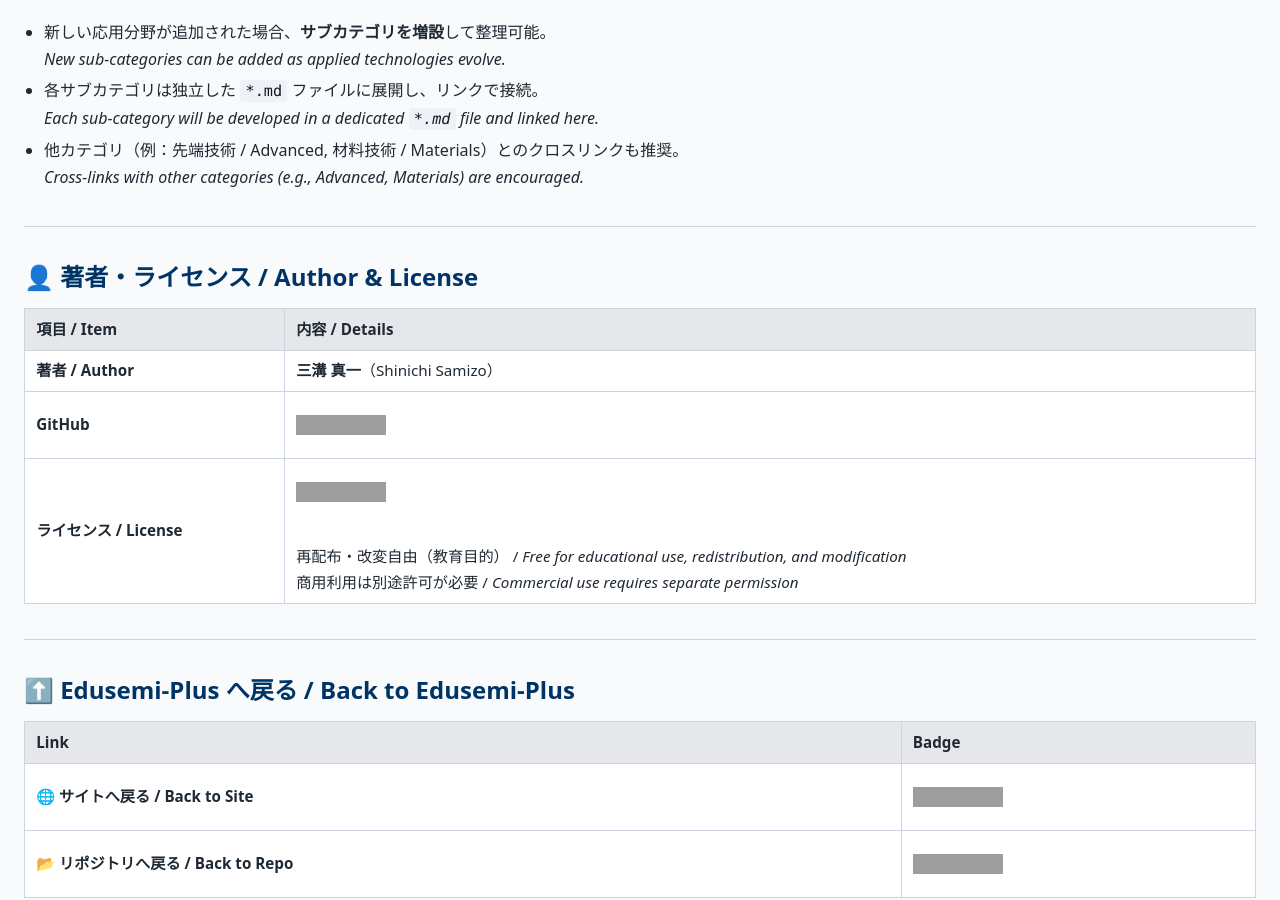
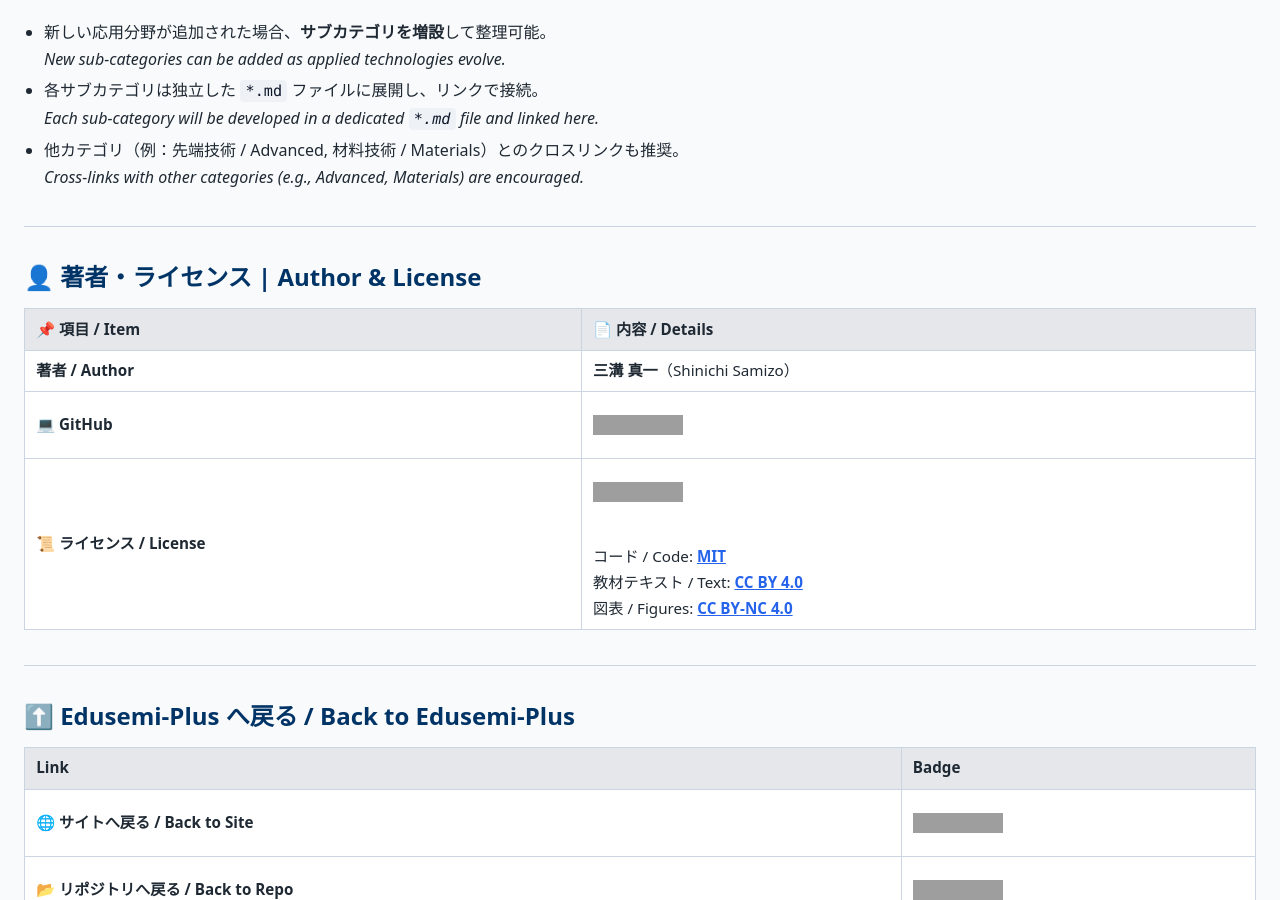
Before and after one commit to Samizo-AITL/Edusemi-Plus, a Jekyll site: the page built from applied-devices/index.md, in a window 1280 px wide and 900 px high, scrolled down 1322 px. Built offline with Jekyll 4.4.1, drawn with Linux system fonts in a browser that asks for light colours; grey boxes are pictures that could not be loaded.

Commit message:
Update index.md

```diff
--- a/applied-devices/index.md
+++ b/applied-devices/index.md
@@ -51,13 +51,13 @@
 
 ---
 
-## 👤 **著者・ライセンス / Author & License**
+## 👤 **著者・ライセンス | Author & License**
 
-| **項目 / Item** | **内容 / Details** |
-|-----------------|--------------------|
+| 📌 項目 / Item | 📄 内容 / Details |
+|------|------|
 | **著者 / Author** | **三溝 真一**（Shinichi Samizo） |
-| **GitHub** | [![GitHub](https://img.shields.io/badge/GitHub-Samizo--AITL-blue?style=for-the-badge&logo=github)](https://github.com/Samizo-AITL) |
-| **ライセンス / License** | [![Hybrid License](https://img.shields.io/badge/license-Hybrid-blueviolet?style=for-the-badge)](../../#-ライセンス--license) <br> 再配布・改変自由（教育目的） / *Free for educational use, redistribution, and modification* <br> 商用利用は別途許可が必要 / *Commercial use requires separate permission* |
+| **💻 GitHub** | [![GitHub](https://img.shields.io/badge/GitHub-Samizo--AITL-blue?style=for-the-badge&logo=github)](https://github.com/Samizo-AITL) |
+| **📜 ライセンス / License** | [![Hybrid License](https://img.shields.io/badge/License-Hybrid-blueviolet?style=for-the-badge)](https://samizo-aitl.github.io/Edusemi-Plus/#-ライセンス--license)<br>コード / Code: [MIT](https://opensource.org/licenses/MIT)<br>教材テキスト / Text: [CC BY 4.0](https://creativecommons.org/licenses/by/4.0/)<br>図表 / Figures: [CC BY-NC 4.0](https://creativecommons.org/licenses/by-nc/4.0/) |
 
 ---
 
```
